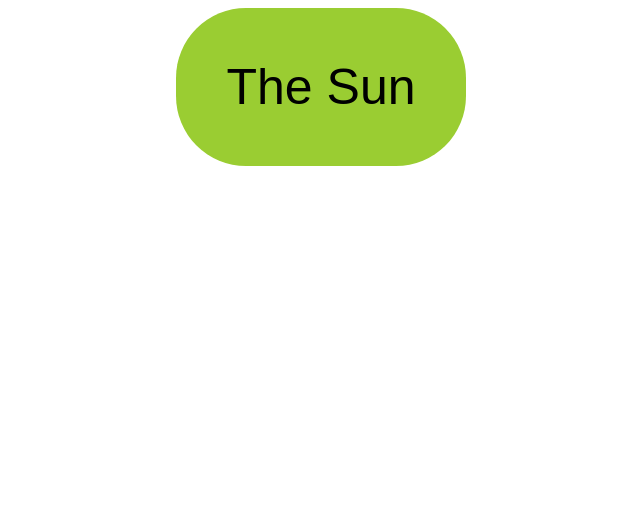
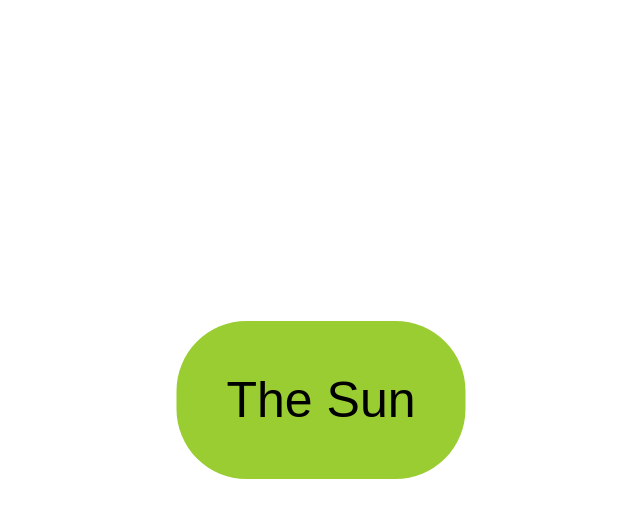
Before and after one commit to SMei201900/sun-moon-switch, a plain HTML site: page index.html in a window 1280 px wide. Shown: the whole page, without its empty margins (319-959 px from the left). Drawn offline with Linux system fonts and the light colour scheme.

Commit message:
moved the button to the middle/center of the page + added cmt to explain what I did

```diff
--- a/styles.css
+++ b/styles.css
@@ -1,10 +1,30 @@
-
+body {
+    height: 100vh;
+}
 
 #moveToTheMiddle {
-    display: flex;
-    justify-content: center; /*moves it to the center but still at the top*/
+  position: fixed; /*absolute also centered it*/
+  top: 50%;
+  left: 50%;
+  transform: translate(-50%, -50%);
 }
 
+/*
+position: fixed means the element is fixed relative to the vh, not to the parent (ex: body)
+It will also NOT move despite scrolling
+
+top: 50% means 50% from the top of the vh
+left: 50% means 50% from the left of the vh
+THUS 50% from the top-left corner (REMINDER: item's starting position was top-left corner of the webpage)
+--This has moved the btn to somewhere in the middle BUT not exactly the middle
+
+transform: translate(-50%, -50%);
+It shifts the element back up AND left by half of its own w&h
+It corrects the offset THUS allowing a perfect center alignment
+The offset was b/c what we actually did with top&left:50% was we placed
+    the container's top-left corner in the middle of the page
+    BUT not the middle of the container into the middle of the page
+*/
 
 #theBtn {
     background-color: yellowgreen; /*placeholder*/
@@ -13,10 +33,6 @@
     border: none;
     border-radius: 70px;
 }
-
-
-
-
 
 
 
```
